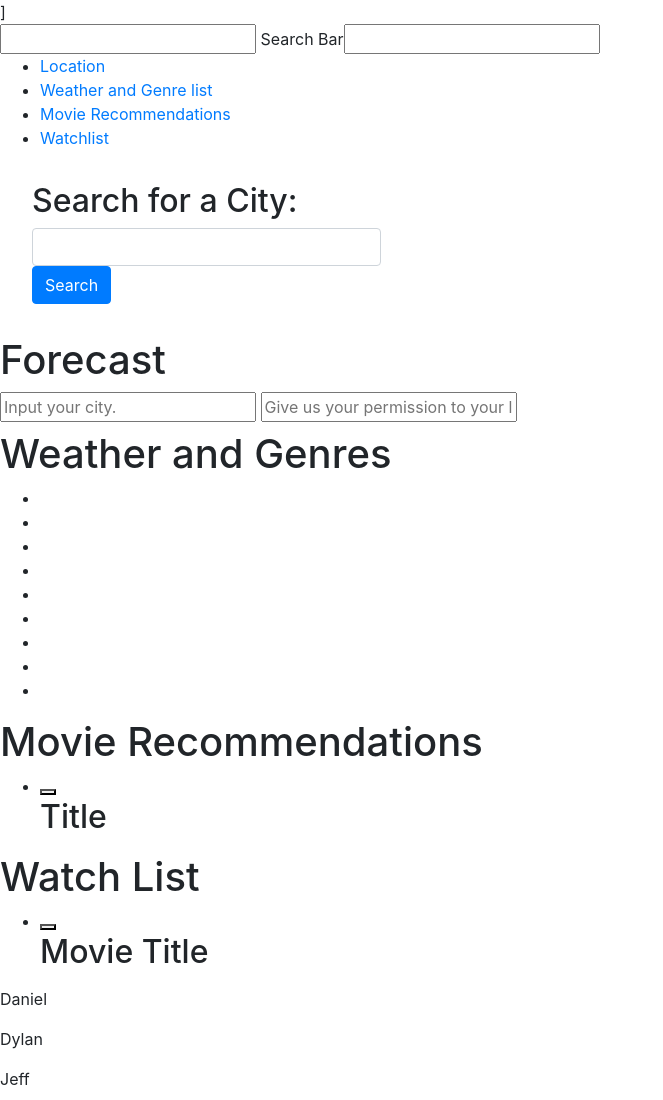
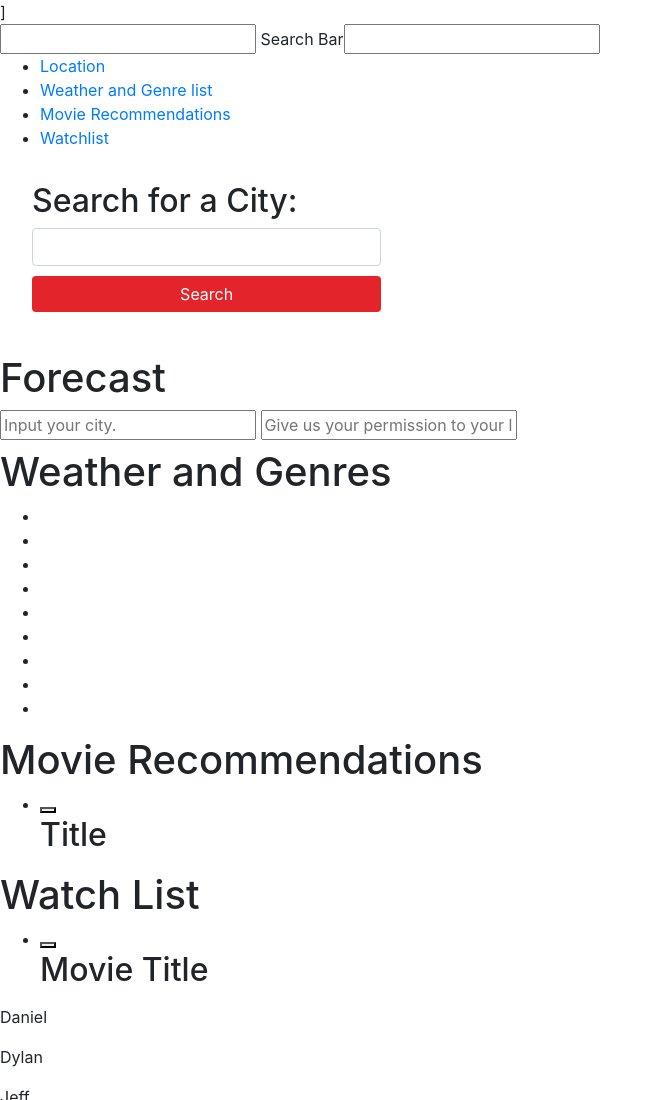
Before and after one commit to vtori37/Feels-Like-Films, a plain HTML site: page index.html in a window 1280 px wide. Shown: the top 1100 px of the page, without its empty margins (0-663 px from the left). Drawn offline with nearby package versions, Linux system fonts and the light colour scheme.

Commit message:
button and weather container styles

```diff
--- a/assets/css/stylesheet.css
+++ b/assets/css/stylesheet.css
@@ -1,4 +1,21 @@
 /* Css */
+
+.btn {
+    margin: 10px 0 10px 0;
+    width: 100%;
+}
+
+#search-btn {
+    background-color: #e3242b;
+    border: gray;
+}
+
+#search-btn:hover {
+    background-color: #e3242b;
+    transform: scale(1.05) perspective(1px);
+    border: 2px solid black;
+    filter: brightness(150%);
+}
 
 .currentWrapper {
     margin-left: 15px;
```
